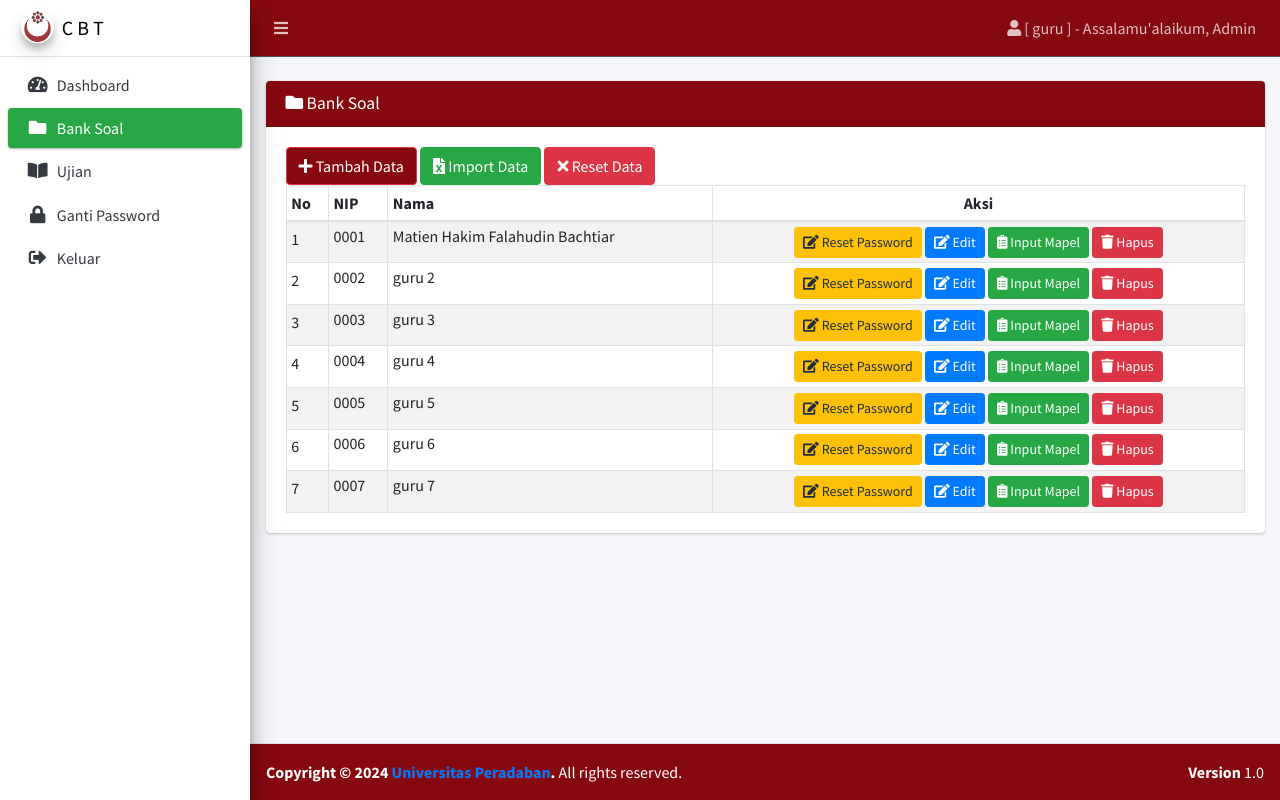
After one commit to matien19/CBT, a PHP site: page /proyekperadaban/guru_soal in a window 1280 px wide. The commit adds this page. Run offline with PHP 8.4, Linux system fonts and the light colour scheme; a user stored in the database is signed in; data comes from the database, SQL or seed files in the repository; some libraries are stand-ins or nearby versions.

Commit message:
add guru_soal

```diff
--- /dev/null
+++ b/guru_soal/index.php
@@ -0,0 +1,367 @@
+<?php
+require_once '../database/config.php';
+$hal = 'soal';
+if (isset($_SESSION['peran']))
+{
+  if ($_SESSION['peran']!='guru')
+  {
+  echo "<script>window.location='../auth/logout.php';</script>";
+  }
+
+}
+else
+{
+  echo "<script>window.location='../auth/logout.php';</script>";
+}
+?>
+
+<!DOCTYPE html>
+<html lang="en">
+<head>
+  <meta charset="utf-8">
+  <meta name="viewport" content="width=device-width, initial-scale=1">
+  <title>Guru Panel | Soal </title>
+
+<?php
+include "../linksheet.php";
+?>
+</head>
+
+<body class="hold-transition sidebar-mini">
+<div class="wrapper">
+<?php
+include '../navbar.php';
+?>
+
+    <!-- Sidebar -->
+    <div class="sidebar">
+      <!-- Sidebar Menu -->
+      <nav class="mt-2">
+        <ul class="nav nav-pills nav-sidebar flex-column" data-widget="treeview" role="menu" data-accordion="false">
+
+<?php
+include '../sidebar_guru.php';
+?>
+
+  <!-- Content Wrapper. Contains page content -->
+  <div class="content-wrapper">
+    <br>
+    <div class="content">
+      <div class="container-fluid">
+        <div class="row">
+          <div class="col-lg-12">
+            <div class="card">
+                <div class="card-header" style="background-color:#86090f">
+               <font color="ffffff">
+                <h3 class="card-title"><i class="nav-icon fas fa-folder"></i> Bank Soal</h3>
+                </div>
+                </font>
+                <!-- /.card-header -->
+                <div class="card-body">
+                <button type="button" class="btn btn-danger" data-toggle="modal" data-target="#modal-tambahdata" style="background-color:#86090f">
+                <i class="nav-icon fas fa-plus"></i>  Tambah Data
+                </button>
+                <button type="button" class="btn btn-success" data-toggle="modal" data-target="#modal-importdata">
+                  <i class="nav-icon fas fa-file-excel"></i> Import Data
+                </button>
+                 <a href="reset.php" class="btn btn-danger" onclick="return confirm('Anda akan menghapus seluruh data Guru ?')">
+                  <i class="nav-icon fas fa-times"></i> Reset Data
+                </a>
+                  <table id="example1" class="table table-bordered table-striped table-sm">
+                    <thead>
+                    <tr>
+                    <th>No</th>
+                    <th>NIP</th>
+                    <th>Nama</th>
+                    <th><center>Aksi</center></th>
+                    </tr>
+                    </thead>
+                    <tbody>
+                    <?php
+                      $no = 1;
+                      $query = "SELECT * FROM tbl_guru";
+                      $sql_guru = mysqli_query($con, $query) or die (mysqli_error($con));
+                          if (mysqli_num_rows($sql_guru) > 0)
+                          {
+                            while($data = mysqli_fetch_array($sql_guru))
+                            {
+                                ?>
+                            <tr>
+                                 <td>
+                                  <?=$no++;?>
+                                  </td>
+
+                                  <td>
+                                   <h6>
+                                   <?=$data['nip'];?>
+                                   </h6>
+                                  </td>
+
+                                  <td>
+                                   <h6>
+                                   <?=$data['nama'];?>
+                                   </h6>
+                                 </td>
+
+                                <td>
+                                  <center>
+                                <a href="resetpw.php?nip=<?= $data['nip']; ?>" class="btn btn-warning btn-sm" onclick="return confirm('Anda akan mereset password Dosen [ <?=$data['nip'] .' - '. $data['nama'];  ?> ]?')">
+                                  <i class="fas fa-edit"></i>
+                                   Reset Password
+                              </a>
+
+                                <button class="btn btn-primary btn-sm"  data-toggle="modal" data-target="#modal-editdata" data-nip="<?=$data['nip'];?>" data-nama="<?=$data['nama'];?>">
+                                  <i class="fas fa-edit"></i>
+                                   Edit
+                                </button>
+
+                                <button class="btn btn-success btn-sm"  data-toggle="modal" data-target="#modal-editmapel" data-nip="<?=$data['nip'];?>" data-nama="<?=$data['nama'];?>">
+                                  <i class="fas fa-clipboard-list"></i>
+                                   Input Mapel
+                                </button>
+
+                                <a href="delete.php?nip=<?=$data['nip'];?>" class="btn btn-danger btn-sm" onclick="return confirm('Anda akan menghapus Data Guru [ <?=$data['nip'] .' - '. $data['nama']; ?> ] ?')">
+                                  <i class="fas fa-trash"></i>
+                                   Hapus
+                              </a>
+                              </center>
+                                </td>
+
+                              </tr>
+
+                            <?php
+                          }
+
+                        }
+                        else
+                        {
+                          echo "<tr><td colspan=\"8\" align=\"center\"><h6>Data Tidak Ditemukan!</h6></td></tr>";
+                        }
+
+                          ?>
+
+                  </tbody>
+                    <tfoot>
+
+                    </tfoot>
+                  </table>
+                </div>
+                <!-- /.card-body -->
+              </div>
+              <!-- /.card -->
+            </div>
+            </div>
+      </div>
+      <!-- /.container-fluid -->
+    </div>
+  </div>
+  <!-- /.content-wrapper -->
+
+  <!-- Control Sidebar -->
+  <aside class="control-sidebar control-sidebar-dark">
+    <!-- Control sidebar content goes here -->
+  </aside>
+  <!-- /.control-sidebar -->
+
+  <!-- Main Footer -->
+  <?php
+include "../footer.php";
+?>
+
+<!-- modal tambah data -->
+<div class="modal fade" id="modal-tambahdata">
+        <div class="modal-dialog">
+          <div class="modal-content">
+            <div class="modal-header" style="background-color:#86090f">
+              <h5 class="modal-title">
+              <font color="ffffff">
+              <i class="nav-icon fas fa-user"></i>
+                Tambah Data Soal
+              </font>
+              </h5>
+
+                <button type="button" class="close" data-dismiss="modal" aria-label="Close">
+                <span aria-hidden="true">&times;</span>
+              </button>
+            </div>
+            <form class="form-horizontal" action="create.php" method="POST" >
+            <div class="modal-body">
+              <div class="form-group">
+                <label for="nip">NIP</label>
+                <input type="number" name="nip" class="form-control"  placeholder="Masukan NIP">
+              </div>
+              <div class="form-group">
+                <label for="Nama">Nama</label>
+                <input type="text" name="nama" class="form-control" placeholder="Masukan Nama">
+              </div>
+
+            </div>
+            <div class="modal-footer pull-right">
+              <button type="submit" class="btn btn-danger" name="tambahdata" style="background-color:#86090f"><i class="nav-icon fas fa-plus"></i>Tambah Data</button>
+              </form>
+            </div>
+          </div>
+          <!-- /.modal-content -->
+        </div>
+        <!-- /.modal-dialog -->
+      </div>
+      <!-- /.modal -->
+</div>
+
+<!-- modal edit data mhs -->
+<div class="modal fade" id="modal-editdata">
+        <div class="modal-dialog">
+          <div class="modal-content">
+            <div class="modal-header" style="background-color:#86090f">
+              <h5 class="modal-title">
+              <font color="ffffff">
+              <i class="nav-icon fas fa-edit"></i>
+                Edit Data Soal
+              </font>
+
+              </h5>
+                <button type="button" class="close" data-dismiss="modal" aria-label="Close">
+                <span aria-hidden="true">&times;</span>
+              </button>
+            </div>
+            <form class="form-horizontal" action="update.php" method="POST" >
+            <div class="modal-body">
+              <div class="form-group">
+                <label for="nip">NIP</label>
+                <input type="number" name="nip" class="form-control"  disabled>
+                <input type="number" name="nip2" class="form-control" hidden >
+              </div>
+              <div class="form-group">
+                <label for="Nama">Nama</label>
+                <input type="text" name="nama" class="form-control" placeholder="Masukan Nama">
+              </div>
+
+            </div>
+            <div class="modal-footer pull-right">
+              <button type="submit" class="btn btn-danger" name="editdata" style="background-color:#86090f"><i class="nav-icon fas fa-edit"></i>Edit Data</button>
+              </form>
+            </div>
+          </div>
+          <!-- /.modal-content -->
+        </div>
+        <!-- /.modal-dialog -->
+</div>
+      <!-- /.modal -->
+<!-- modal edit data mhs -->
+<div class="modal fade" id="modal-editmapel">
+        <div class="modal-dialog">
+          <div class="modal-content">
+            <div class="modal-header" style="background-color:#86090f">
+              <h5 class="modal-title">
+              <font color="ffffff">
+              <i class="nav-icon fas fa-edit"></i>
+                Input Data Mapel Guru
+              </font>
+
+              </h5>
+                <button type="button" class="close" data-dismiss="modal" aria-label="Close">
+                <span aria-hidden="true">&times;</span>
+              </button>
+            </div>
+            <form class="form-horizontal" action="addmapel.php" method="POST" >
+            <div class="modal-body">
+            <input type="number" name="nip2" class="form-control" >
+
+              <div class="row">
+                <div class="col-lg-12">
+                <div class="d-flex flex-wrap justify-content-around">
+                    <div class="form-group">
+
+              </div>
+              </div>
+                </div>
+              </div>
+
+
+            </div>
+            <div class="modal-footer pull-right">
+              <button type="submit" class="btn btn-danger" name="addmapel" style="background-color:#86090f"><i class="nav-icon fas fa-edit"></i>Input Data</button>
+              </form>
+            </div>
+          </div>
+          <!-- /.modal-content -->
+        </div>
+        <!-- /.modal-dialog -->
+</div>
+      <!-- /.modal -->
+
+      <!-- modal import data mhs -->
+<div class="modal fade" id="modal-importdata">
+        <div class="modal-dialog">
+          <div class="modal-content">
+            <div class="modal-header" style="background-color:#86090f">
+              <h5 class="modal-title">
+              <font color="ffffff">
+              <i class="nav-icon fas fa-file-excel"></i>
+                Import Data Guru
+              </font>
+
+              </h5>
+                <button type="button" class="close" data-dismiss="modal" aria-label="Close">
+                <span aria-hidden="true">&times;</span>
+              </button>
+            </div>
+            <form class="form-horizontal" action="impor.php" method="POST" id="import" enctype="multipart/form-data">
+            <div class="modal-body">
+              <div class="form-group">
+                <label for="Nama">Ambil file Excel</label>
+                <input type="file" id="file" name="file" class="form-control" accept=".xls,.xlsx" required>
+              </div>
+             <h6>Template Excel</h6>
+              <a href="download.php?filename=templateguru.xls" class="btn btn-success btn-sm">
+                  <i class="nav-icon fas fa-file-excel"></i> Download
+                </a>
+            </div>
+            <div class="modal-footer pull-right">
+              <button type="submit" class="btn btn-danger" name="impor" style="background-color:#86090f"><i class="nav-icon fas fa-file-excel"></i>Import Data</button>
+              </form>
+            </div>
+          </div>
+          <!-- /.modal-content -->
+        </div>
+        <!-- /.modal-dialog -->
+      </div>
+      <!-- /.modal -->
+</div>
+<!-- ./wrapper -->
+
+<?php
+include "../script.php";
+?>
+
+<script type="text/javascript">
+$('#modal-editdata').on('show.bs.modal', function(e) {
+
+    //get data-id attribute of the clicked element
+     var nip          = $(e.relatedTarget).data('nip');
+     var nama         = $(e.relatedTarget).data('nama');
+
+     $(e.currentTarget).find('input[name="nip"]').val(nip);
+     $(e.currentTarget).find('input[name="nip2"]').val(nip);
+     $(e.currentTarget).find('input[name="nama"]').val(nama);
+
+});
+</script>
+
+<script type="text/javascript">
+$('#modal-editmapel').on('show.bs.modal', function(e) {
+  var nip = $(e.relatedTarget).data('nip');
+
+  $.ajax({
+    type: 'POST',
+    url: 'fetch_mapel.php',
+    data: {nip: nip},
+    success: function(data) {
+      $('#modal-editmapel .modal-body').html(data);
+    }
+  });
+});
+</script>
+
+</body>
+</html>
--- a/sidebar_guru.php
+++ b/sidebar_guru.php
@@ -6,6 +6,14 @@
               </p>
             </a>
           </li>
+          <li class="nav-item">
+          <a href="../guru_soal" class="nav-link <?php if ($hal == 'soal') { echo 'active'; } ?>">
+            <i class="nav-icon fas fa-folder"></i>
+            <p>
+            Bank Soal
+            </p>
+          </a>
+        </li>
           <li class="nav-item">
             <a href="../guru_ujian" class="nav-link <?php if($hal == 'ujian') { echo 'active';}?>">
               <i class="nav-icon fas fa-book-open"></i>
```
Also changed, not shown: auth/index.php (+8 -8 lines), guru_soal/addmapel.php (added, +39 -0 lines), guru_soal/create.php (added, +60 -0 lines), guru_soal/delete.php (added, +28 -0 lines), guru_soal/download.php (added, +27 -0 lines), guru_soal/fetch_mapel.php (added, +23 -0 lines), guru_soal/impor.php (added, +62 -0 lines), guru_soal/reset.php (added, +28 -0 lines), guru_soal/resetpw.php (added, +27 -0 lines), guru_soal/update.php (added, +35 -0 lines), 2 other files.
